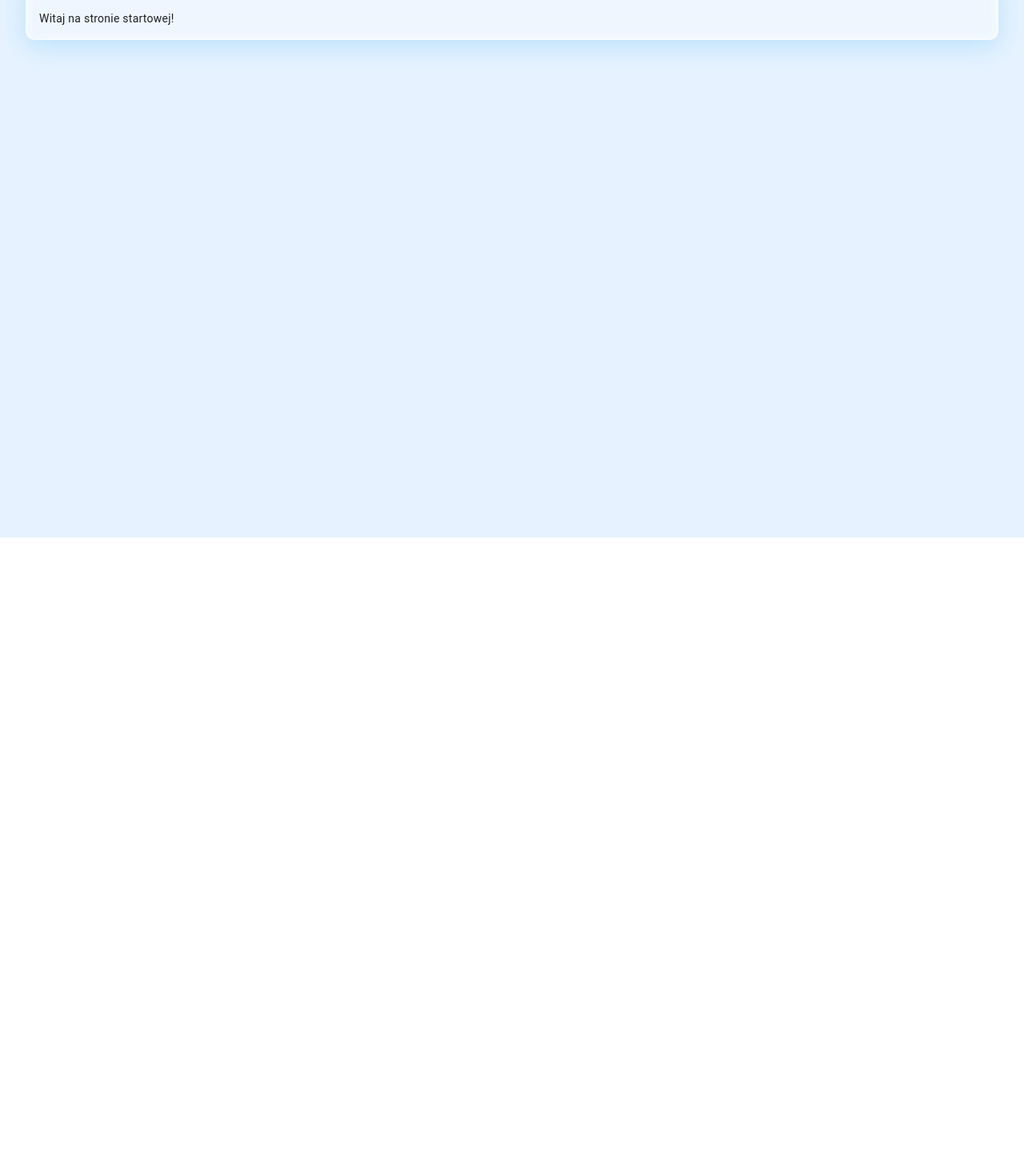
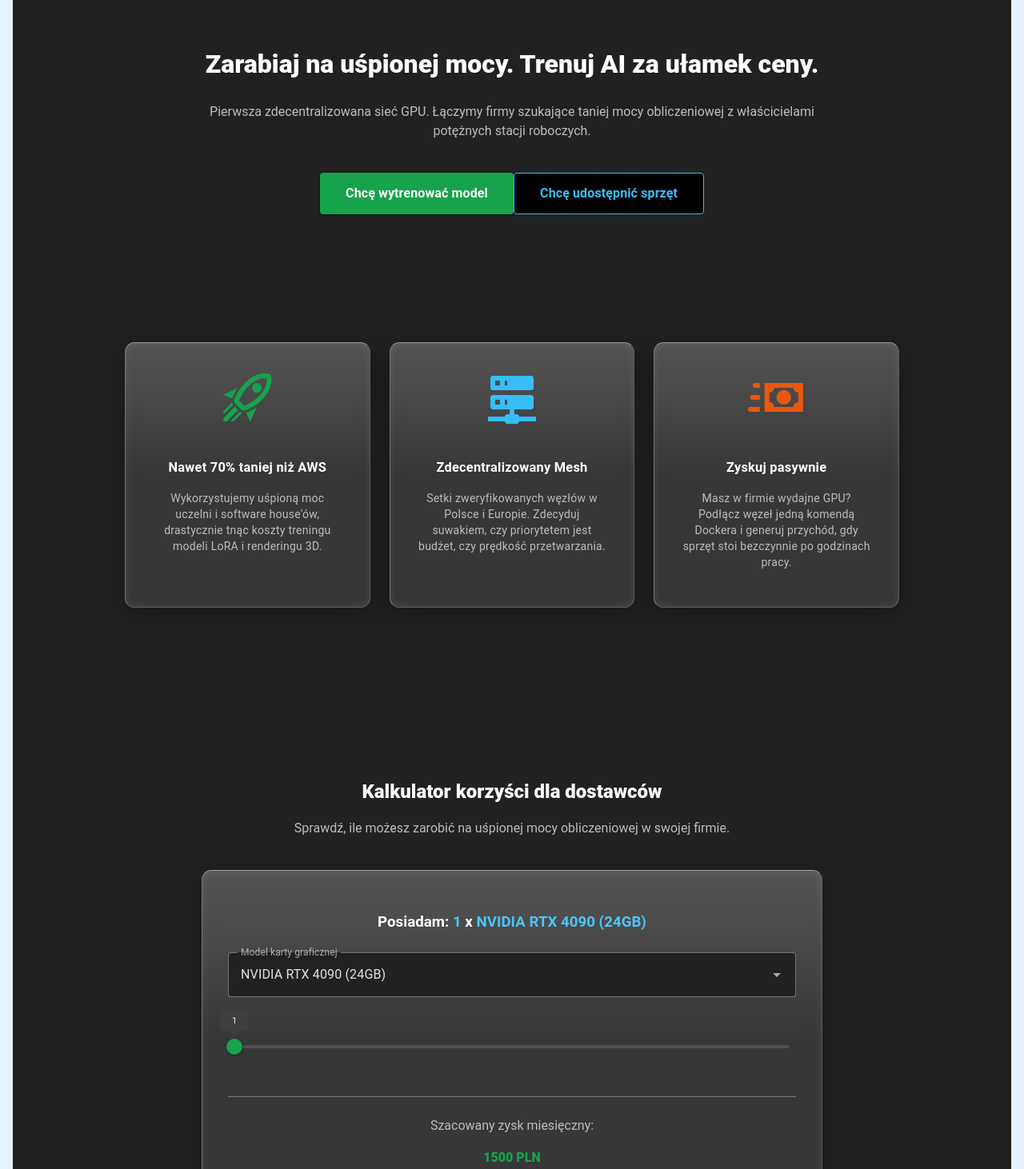
Before and after one commit to WukerDev/sewers-bkihack-11, a Vue app in the folder portal/sewers/: page / in a window 1280 px wide. Shown: the part 128-1590 px from the top of the page at 80% size. Before the commit the page ends 800 px from the top, so only its background shows below. Built offline with nearby package versions, Linux system fonts and the light colour scheme; no server answers; a small style sheet from the web is missing; the HTML template or start-up script is replaced by a standard one.

Commit message:
Welcome page

```diff
--- a/portal/sewers/src/core/config.ts
+++ b/portal/sewers/src/core/config.ts
@@ -12,7 +12,7 @@ import {
   GetBillingResponse
 } from '../proto/main'
 
-const API_URL = 'http://localhost:8080/api'
+const API_URL = 'http://localhost/api'
 
 export const useConfigStore = defineStore('config', () => {
 
--- a/portal/sewers/src/pages/index.vue
+++ b/portal/sewers/src/pages/index.vue
@@ -1,10 +1,94 @@
 <template>
-  <v-container fluid>
-    <v-row>
-      <v-col>
-        <v-card class="aero-glass">
-          <v-card-title>Sewer</v-card-title>
-          <v-card-text>Witaj na stronie startowej!</v-card-text>
+  <v-container fluid class="pa-0 bg-grey-darken-4">
+    <v-row class="bg-grey-darken-4 text-white py-16 text-center" align="center" justify="center">
+      <v-col cols="12" md="8" class="px-6">
+        <h1 class="text-h2 font-weight-black mb-6 mt-10">Zarabiaj na uśpionej mocy. Trenuj AI za ułamek ceny.</h1>
+        <p class="text-h5 mb-10 text-grey-lighten-1">Pierwsza zdecentralizowana sieć GPU. Łączymy firmy szukające taniej mocy obliczeniowej z właścicielami potężnych stacji roboczych.</p>
+
+        <div class="d-flex justify-center gap-6 flex-wrap">
+          <v-btn color="success" size="x-large" elevation="8" class="text-body-1 font-weight-bold px-8">
+            Chcę wytrenować model
+          </v-btn>
+          <v-btn color="info" size="x-large" variant="outlined" class="text-body-1 font-weight-bold px-8 bg-black">
+            Chcę udostępnić sprzęt
+          </v-btn>
+        </div>
+      </v-col>
+    </v-row>
+
+    <v-container class="py-16 mt-8">
+      <v-row>
+        <v-col cols="12" md="4">
+          <v-card class="aero-glass h-100 rounded-xl" elevation="0" border>
+            <v-card-text class="text-center pa-8">
+              <v-icon size="72" color="success" class="mb-6">mdi-rocket-launch-outline</v-icon>
+              <h3 class="text-h5 font-weight-bold mb-4 text-white">Nawet 70% taniej niż AWS</h3>
+              <p class="text-body-1 text-grey-lighten-1">Wykorzystujemy uśpioną moc uczelni i software house'ów, drastycznie tnąc koszty treningu modeli LoRA i renderingu 3D.</p>
+            </v-card-text>
+          </v-card>
+        </v-col>
+
+        <v-col cols="12" md="4">
+          <v-card class="aero-glass h-100 rounded-xl" elevation="0" border>
+            <v-card-text class="text-center pa-8">
+              <v-icon size="72" color="info" class="mb-6">mdi-server-network</v-icon>
+              <h3 class="text-h5 font-weight-bold mb-4 text-white">Zdecentralizowany Mesh</h3>
+              <p class="text-body-1 text-grey-lighten-1">Setki zweryfikowanych węzłów w Polsce i Europie. Zdecyduj suwakiem, czy priorytetem jest budżet, czy prędkość przetwarzania.</p>
+            </v-card-text>
+          </v-card>
+        </v-col>
+
+        <v-col cols="12" md="4">
+          <v-card class="aero-glass h-100 rounded-xl" elevation="0" border>
+            <v-card-text class="text-center pa-8">
+              <v-icon size="72" color="warning" class="mb-6">mdi-cash-fast</v-icon>
+              <h3 class="text-h5 font-weight-bold mb-4 text-white">Zyskuj pasywnie</h3>
+              <p class="text-body-1 text-grey-lighten-1">Masz w firmie wydajne GPU? Podłącz węzeł jedną komendą Dockera i generuj przychód, gdy sprzęt stoi bezczynnie po godzinach pracy.</p>
+            </v-card-text>
+          </v-card>
+        </v-col>
+      </v-row>
+    </v-container>
+
+    <v-row class="bg-grey-darken-4 text-white py-16 mt-16" align="center" justify="center">
+      <v-col cols="12" md="8" class="text-center px-6">
+        <h2 class="text-h3 font-weight-black mb-4">Kalkulator korzyści dla dostawców</h2>
+        <p class="text-h6 mb-10 text-grey-lighten-1">Sprawdź, ile możesz zarobić na uśpionej mocy obliczeniowej w swojej firmie.</p>
+
+        <v-card class="aero-glass pa-8 rounded-xl" elevation="10" border color="grey-darken-3">
+          <h3 class="text-h4 mb-6 text-white font-weight-bold">
+            Posiadam: <span class="text-info">{{ gpuCount }}</span> x <span class="text-info">{{ selectedGpu.title }}</span>
+          </h3>
+
+          <v-select
+            v-model="selectedGpu"
+            :items="gpuOptions"
+            item-title="title"
+            return-object
+            label="Model karty graficznej"
+            variant="outlined"
+            color="success"
+            bg-color="grey-darken-4"
+            class="mb-6"
+          ></v-select>
+
+          <v-slider
+            v-model="gpuCount"
+            min="1"
+            max="100"
+            step="1"
+            color="success"
+            track-color="grey-darken-1"
+            thumb-label="always"
+            class="mb-6"
+          ></v-slider>
+
+          <v-divider class="my-6 border-opacity-50" color="grey-lighten-1"></v-divider>
+
+
+            <p class="text-h1 text-grey-lighten-1 mb-2">Szacowany zysk miesięczny:</p>
+            <p class="text-h2 font-weight-black text-success">{{ monthlyProfit.toLocaleString('pl-PL') }} PLN</p>
+
         </v-card>
       </v-col>
     </v-row>
@@ -13,11 +97,50 @@
 
 <script setup lang="ts">
 import { useHomeStore } from './store'
-import { onMounted } from 'vue'
+import { onMounted, ref, computed } from 'vue'
 
 const homeStore = useHomeStore()
+
+const gpuCount = ref(1)
+
+const gpuOptions = [
+  { title: 'NVIDIA RTX 3090 (24GB)', profit: 800 },
+  { title: 'NVIDIA RTX 4090 (24GB)', profit: 1500 },
+  { title: 'NVIDIA A100 (80GB)', profit: 4500 },
+  { title: 'NVIDIA H100 (80GB)', profit: 9000 }
+]
+
+const selectedGpu = ref(gpuOptions[1])
+
+const monthlyProfit = computed(() => gpuCount.value * selectedGpu.value.profit)
 
 onMounted(() => {
   homeStore.fetchItems()
 })
 </script>
+
+<style scoped>
+.aero-glass {
+  background: rgba(255, 255, 255, 0.1) !important;
+  backdrop-filter: blur(10px) saturate(120%);
+  -webkit-backdrop-filter: blur(10px) saturate(120%);
+  border: 1px solid rgba(255, 255, 255, 0.2) !important;
+  border-top: 1px solid rgba(255, 255, 255, 0.5) !important;
+  border-left: 1px solid rgba(255, 255, 255, 0.3) !important;
+  box-shadow: 0 8px 32px 0 rgba(0, 0, 0, 0.3), inset 0 0 10px rgba(255, 255, 255, 0.1) !important;
+  border-radius: 12px;
+  position: relative;
+  overflow: hidden;
+}
+
+.aero-glass::before {
+  content: '';
+  position: absolute;
+  top: 0;
+  left: 0;
+  right: 0;
+  height: 50%;
+  background: linear-gradient(to bottom, rgba(255, 255, 255, 0.15) 0%, rgba(255, 255, 255, 0) 100%);
+  pointer-events: none;
+}
+</style>
```
